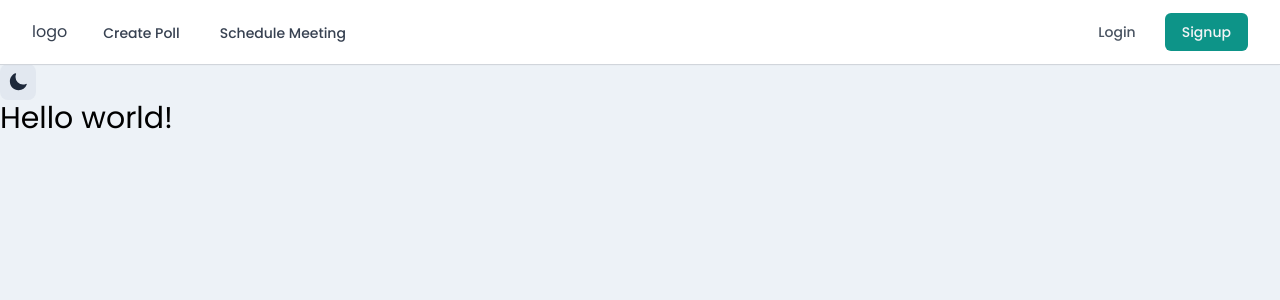
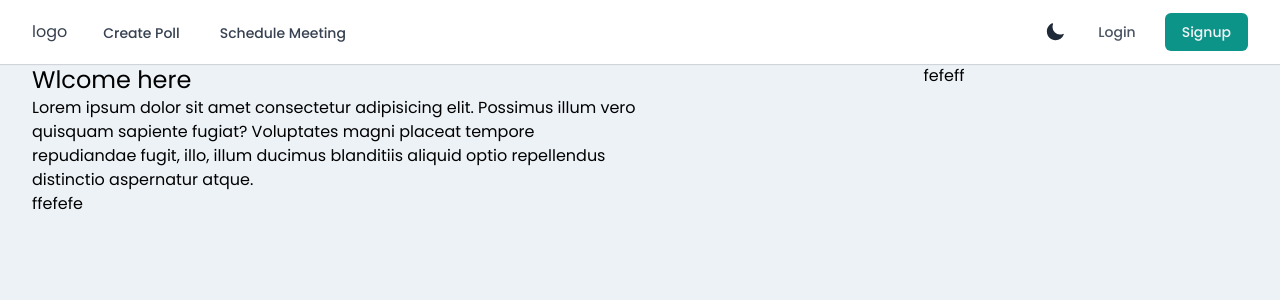
Before and after one commit to rahman778/poll-app, a Next.js app: page / in a window 1280 px wide. Shown: the top 300 px of the page. Built offline with nearby package versions, Linux system fonts and the light colour scheme.

Commit message:
implemented theme button component

```diff
--- a/app/globals.css
+++ b/app/globals.css
@@ -15,3 +15,8 @@
     @apply text-gray-600 dark:text-gray-400 hover:text-teal-600 dark:hover:text-teal-600 font-medium;
   }
 }
+
+::selection {
+  background: #0d9488;
+  color: white;
+}
--- a/app/layout.tsx
+++ b/app/layout.tsx
@@ -2,7 +2,7 @@ import type { Metadata } from "next";
 import { Poppins } from "next/font/google";
 import "@/app/globals.css";
 import Providers from "@/app/Providers";
-import ThemeButton from "@/components/Buttons/ThemeButton";
+
 import Navbar from "@/components/Navigation/Navbar";
 
 const poppins = Poppins({ weight: ["400", "500", "700"], subsets: ["latin"] });
@@ -20,11 +20,15 @@ export default function RootLayout({
 }) {
    return (
       <html lang="en" suppressHydrationWarning>
-         <body className={`${poppins.className} bg-[#EDF2F7] dark:bg-[#2D3748]`}>
+         <body
+            className={`${poppins.className} bg-[#EDF2F7] dark:bg-[#2D3748]`}
+         >
             <Providers>
                <Navbar />
-               <ThemeButton />
-               <main>{children}</main>
+               <main className="max-w-7xl 2xl:max-w-screen-2xl mx-auto px-2 sm:px-4 lg:px-8 2xl:px-12">
+
+                  {children}
+               </main>
             </Providers>
          </body>
       </html>
--- a/app/page.tsx
+++ b/app/page.tsx
@@ -1,3 +1,18 @@
 export default function Home() {
-   return <div className="dark:text-red-900 text-3xl">Hello world!</div>;
+   return <section>
+      <div className="flex flex-col lg:flex-row lg:justify-between">
+         <div className="lg:w-[50%]">
+            <div className="text-2xl">
+               Wlcome here
+            </div>
+            <div>
+               Lorem ipsum dolor sit amet consectetur adipisicing elit. Possimus illum vero quisquam sapiente fugiat? Voluptates magni placeat tempore repudiandae fugit, illo, illum ducimus blanditiis aliquid optio repellendus distinctio aspernatur atque.
+            </div>
+            <button>ffefefe</button>
+         </div>
+         <div className="mx-auto order-first lg:order-last">
+            fefeff
+         </div>
+      </div>
+   </section>;
 }
--- a/components/Buttons/ThemeButton.tsx
+++ b/components/Buttons/ThemeButton.tsx
@@ -14,14 +14,13 @@ function ThemeButton() {
 
    return (
       <button
-         //className={`w-fit absolute right-5 top-2 p-2 rounded-md hover:scale-110 active:scale-100 duration-200 bg-slate-200 dark:bg-[#212933]`}
-         className="flex items-center justify-center rounded-lg p-2 bg-slate-200 dark:bg-[#212933] transition-colors hover:bg-zinc-100 dark:hover:bg-zinc-700"
+         className="flex items-center justify-center rounded-md p-2 hover:bg-gray-100 dark:hover:bg-gray-700"
          onClick={() => setTheme(resolvedTheme === "dark" ? "light" : "dark")}
       >
          {resolvedTheme === "dark" ? (
             <SunIcon className="h-5 w-5 text-orange-300" />
          ) : (
-            <MoonIcon className="h-5 w-5 text-slate-800" />
+            <MoonIcon className="h-5 w-5 text-gray-800" />
          )}
       </button>
    );
--- a/components/Navigation/DesktopNavbar.tsx
+++ b/components/Navigation/DesktopNavbar.tsx
@@ -1,4 +1,6 @@
 import Link from "next/link";
+
+import ThemeButton from "@/components/Buttons/ThemeButton";
 
 import { Route } from "./Navbar";
 
@@ -31,7 +33,9 @@ function DesktopNavbar({ children, routes }: Props) {
                      ))}
                   </div>
                </div>
-               <div className="hidden lg:ml-4 lg:flex lg:items-center">
+               <div className="flex items-center ">
+                  <ThemeButton />
+                  <div className="hidden lg:ml-2 lg:flex lg:items-center">
                      <div className="flex items-center space-x-3 ">
                         <Link href="" className="button transparent-btn">
                            Login
@@ -47,6 +51,7 @@ function DesktopNavbar({ children, routes }: Props) {
                   </div>
                </div>
             </div>
+         </div>
       </nav>
    );
 }
```
Lines whose indentation alone changed are shown as unchanged.
